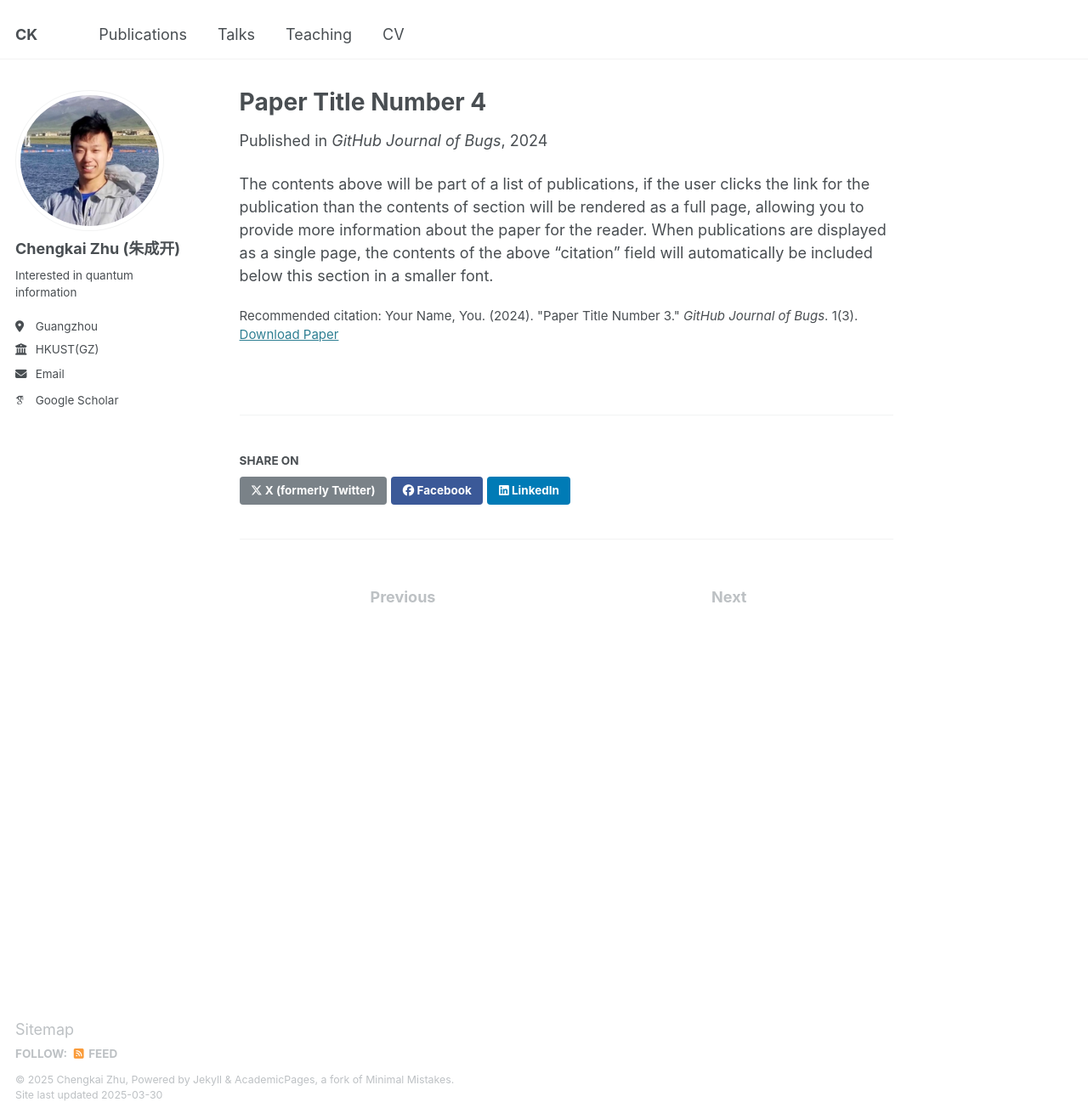
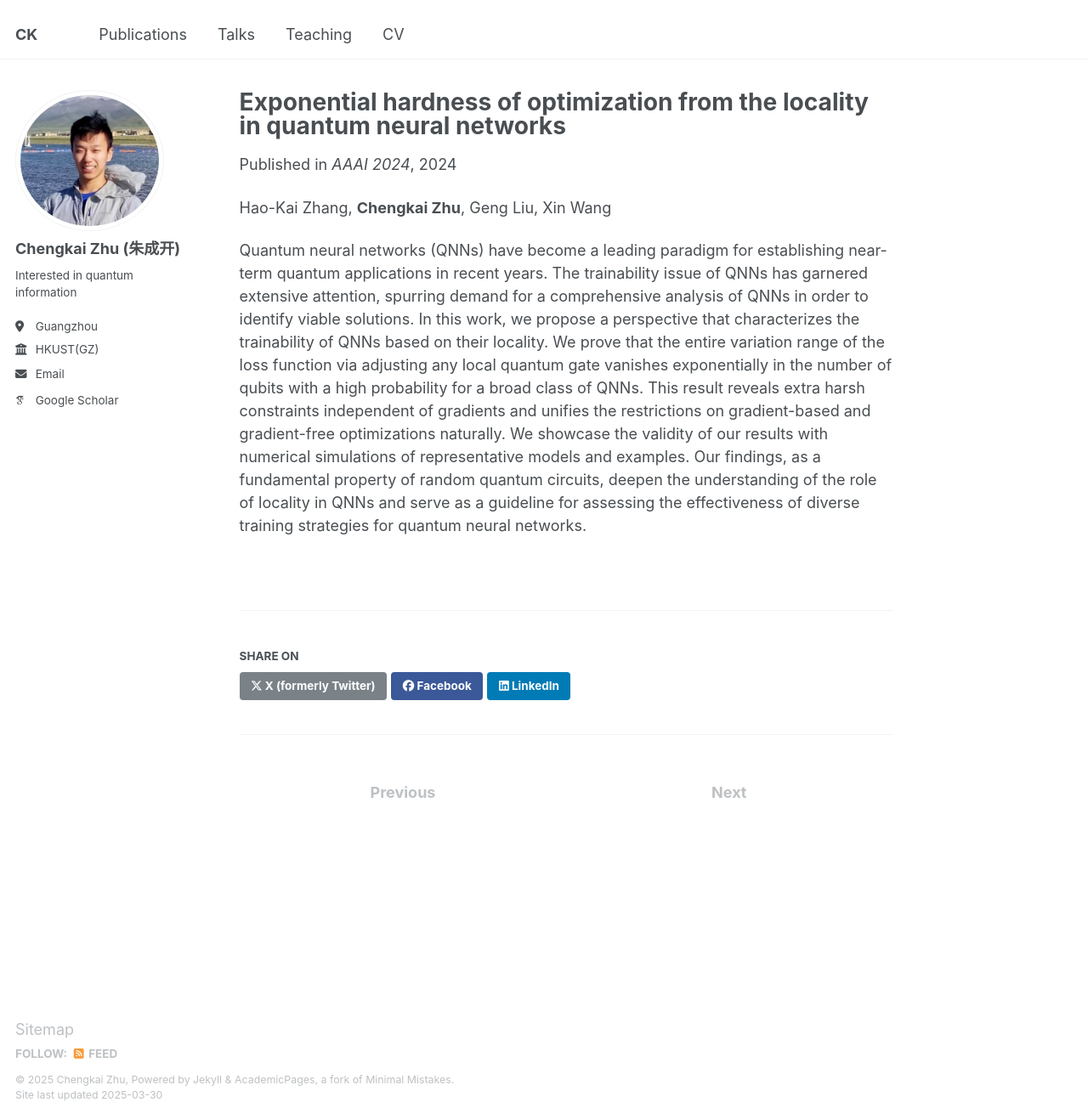
Before and after one commit to Chengkai-Zhu/Chengkai-Zhu.github.io, a Jekyll site: the page built from _publications/2024-02-17-paper-title-number-4.md, in a window 1280 px wide and 1317 px high. Shown: the whole window at 85% size. Built offline with Jekyll 4.4.1, drawn with Linux system fonts in a browser that asks for light colours; some web fonts are replaced.

Commit message:
Update 2024-02-17-paper-title-number-4.md

```diff
--- a/_publications/2024-02-17-paper-title-number-4.md
+++ b/_publications/2024-02-17-paper-title-number-4.md
@@ -1,13 +1,13 @@
 ---
-title: "Paper Title Number 4"
+title: "Exponential hardness of optimization from the locality in quantum neural networks"
 collection: publications
 category: conferences
 permalink: /publication/2024-02-17-paper-title-number-4
-excerpt: 'This paper is about fixing template issue #693.'
-date: 2024-02-17
-venue: 'GitHub Journal of Bugs'
-paperurl: 'http://academicpages.github.io/files/paper3.pdf'
-citation: 'Your Name, You. (2024). &quot;Paper Title Number 3.&quot; <i>GitHub Journal of Bugs</i>. 1(3).'
+date: 2024-03-24
+venue: 'AAAI 2024'
+paperurl: 'https://ojs.aaai.org/index.php/AAAI/article/view/29614'
 ---
 
-The contents above will be part of a list of publications, if the user clicks the link for the publication than the contents of section will be rendered as a full page, allowing you to provide more information about the paper for the reader. When publications are displayed as a single page, the contents of the above "citation" field will automatically be included below this section in a smaller font.
+Hao-Kai Zhang, **Chengkai Zhu**, Geng Liu, Xin Wang
+
+Quantum neural networks (QNNs) have become a leading paradigm for establishing near-term quantum applications in recent years. The trainability issue of QNNs has garnered extensive attention, spurring demand for a comprehensive analysis of QNNs in order to identify viable solutions. In this work, we propose a perspective that characterizes the trainability of QNNs based on their locality. We prove that the entire variation range of the loss function via adjusting any local quantum gate vanishes exponentially in the number of qubits with a high probability for a broad class of QNNs. This result reveals extra harsh constraints independent of gradients and unifies the restrictions on gradient-based and gradient-free optimizations naturally. We showcase the validity of our results with numerical simulations of representative models and examples. Our findings, as a fundamental property of random quantum circuits, deepen the understanding of the role of locality in QNNs and serve as a guideline for assessing the effectiveness of diverse training strategies for quantum neural networks.
```
